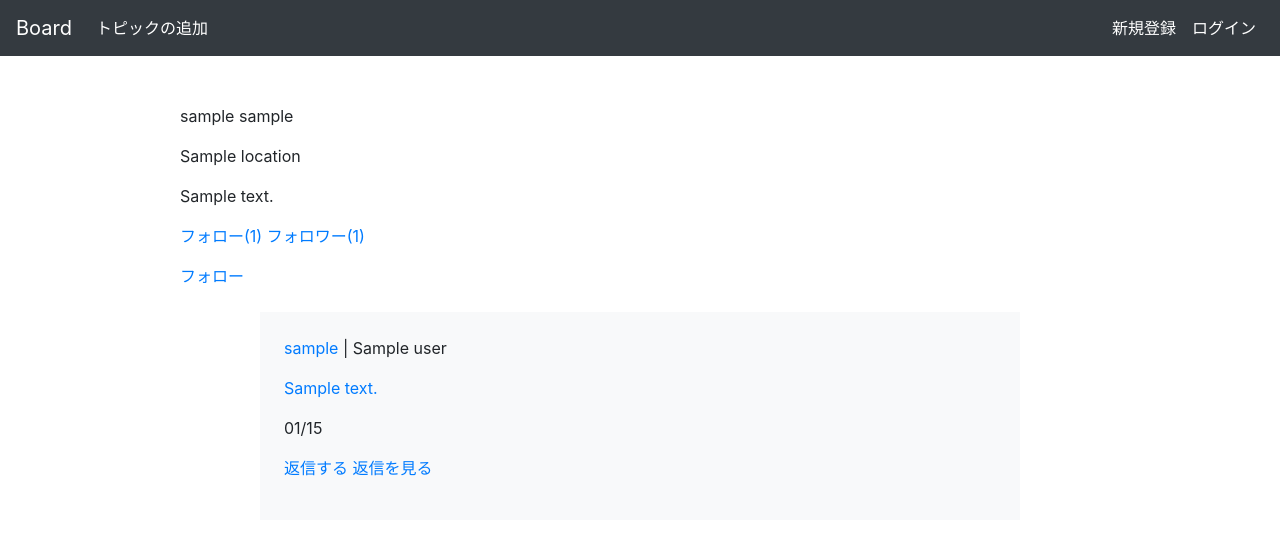
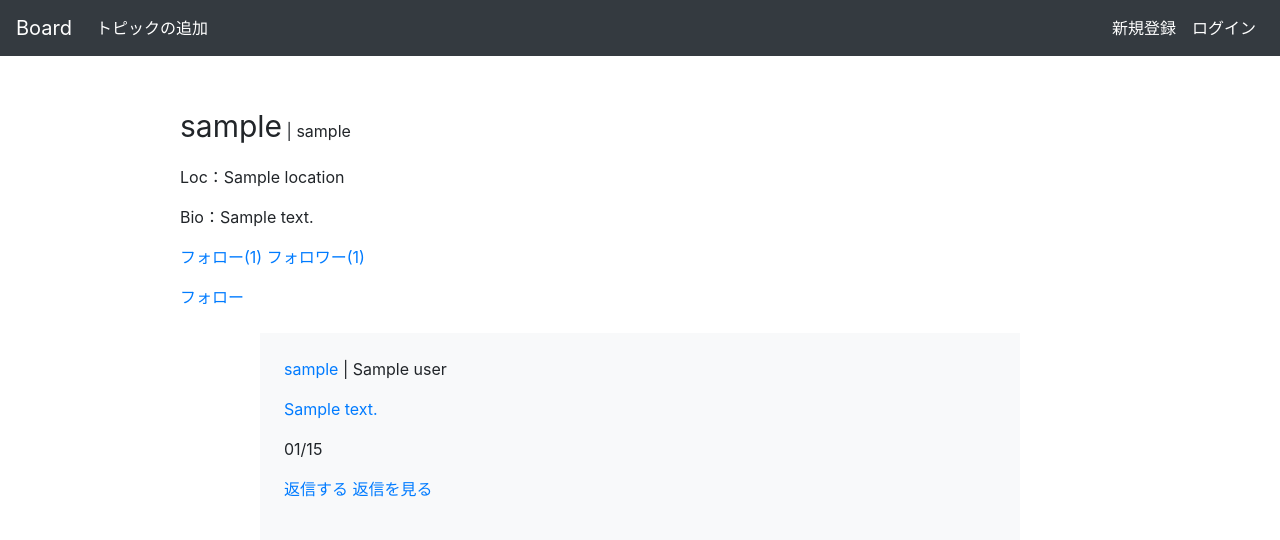
Before and after one commit to yuki-tamaribuchi/board_project, a Django app: template account/templates/account/profiledetail.html in a window 1280 px wide. Shown: the top 540 px of the page. Run offline with Django 3.2, Linux system fonts and the light colour scheme; the template is opened without the code that fills it: most values are stand-ins (such as "Sample title", 1, 10 or a date in 2020); some libraries are stand-ins or nearby versions.

Commit message:
プロフィール表示の変更

```diff
--- a/account/templates/account/profiledetail.html
+++ b/account/templates/account/profiledetail.html
@@ -4,9 +4,9 @@
 <div class="container">
     <div class="row mt-5">
         <div class="col-10 mx-auto">
-            <p>{{profile.handle}} {{profile.user.username}}</p>
-            <p>{{profile.location}}</p>
-            <p>{{profile.biograph}}</p>
+            <p><span style="font-size:30px">{{profile.handle}}</span> | {{profile.user.username}}</p>
+            <p>Loc：{{profile.location}}</p>
+            <p>Bio：{{profile.biograph}}</p>
             <p><a href="{% url 'account:followinglist' profile.user.username %}">フォロー({{following_count}})</a> <a href="{% url 'account:followerlist' profile.user.username %}">フォロワー({{followed_count}})</a></p>
             <p><a href="{% url 'account:follow' profile.user.username %}">
             {% if is_sameuser %}
```
